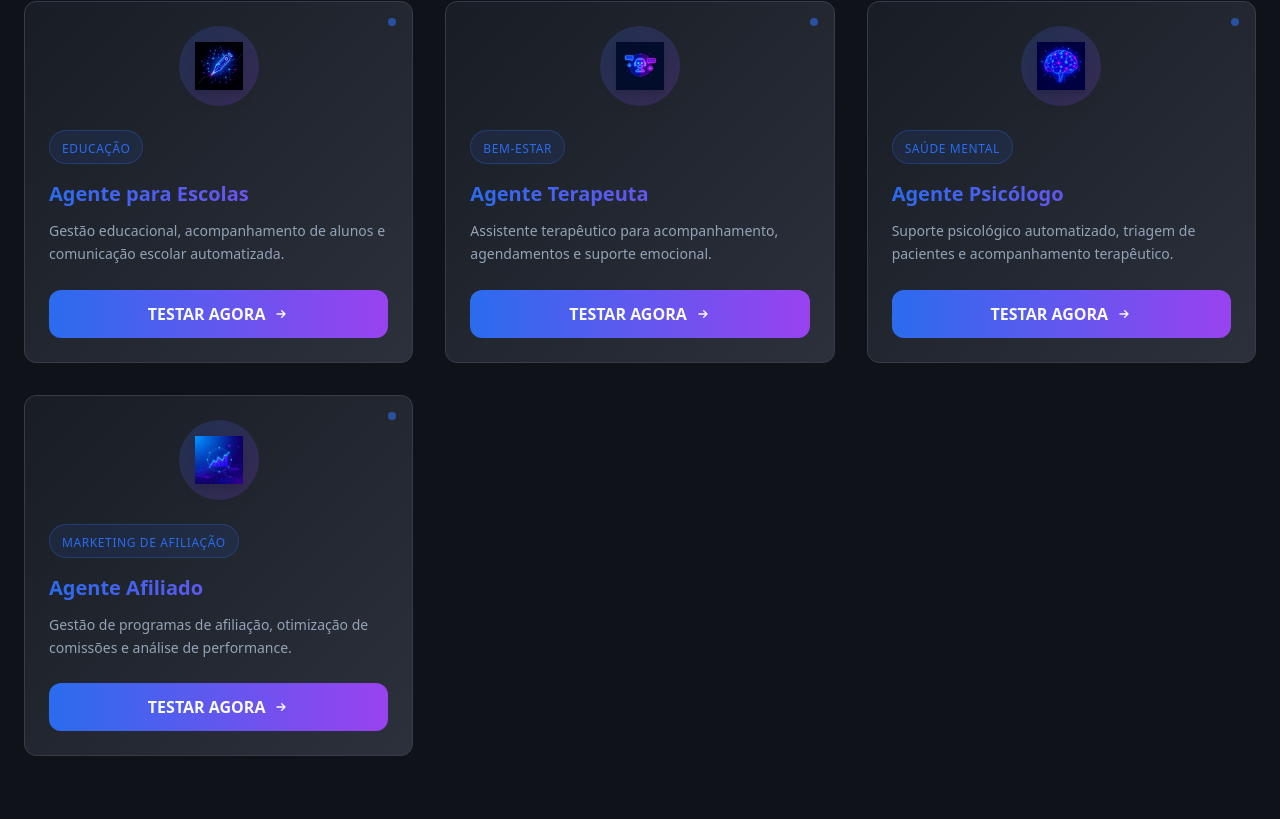
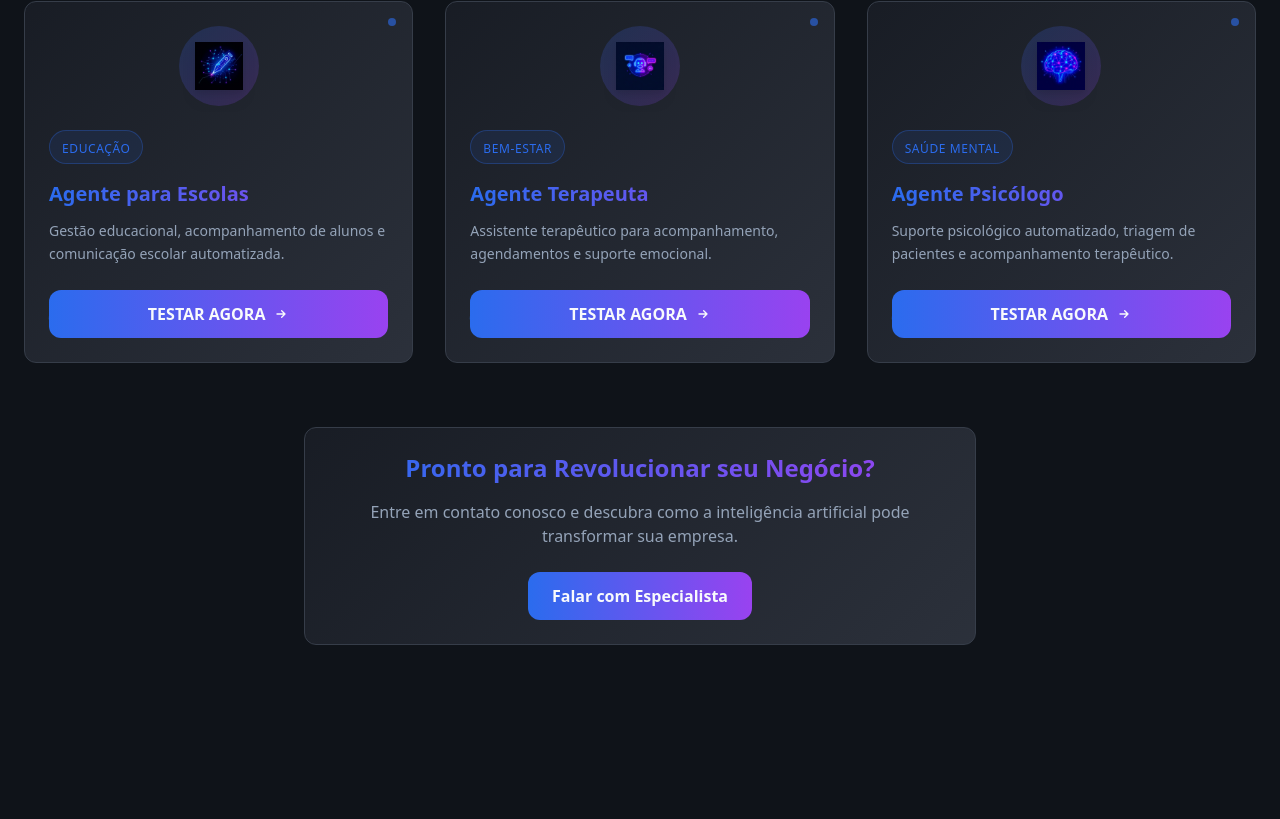
Before and after one commit to wegrowupsolutions/seuagenteai_pv_multiagentes, a React (Vite) app: page / in a window 1280 px wide. Shown: the part 1955-2774 px from the top of the page. After the commit the page ends 2664 px from the top, so only its background shows below. Built offline with nearby package versions, Linux system fonts and the light colour scheme.

Commit message:
Remove Agente Afiliado
Remove o Agente Afiliado da lista de agentes exibidos.

```diff
--- a/src/components/AgentsGrid.tsx
+++ b/src/components/AgentsGrid.tsx
@@ -89,13 +89,6 @@ const agents = [
     title: 'Agente Psicólogo',
     category: 'Saúde Mental',
     description: 'Suporte psicológico automatizado, triagem de pacientes e acompanhamento terapêutico.'
-  },
-  {
-    id: 'agente-afiliado',
-    icon: aiAnalyticsIcon,
-    title: 'Agente Afiliado',
-    category: 'Marketing de Afiliação',
-    description: 'Gestão de programas de afiliação, otimização de comissões e análise de performance.'
   }
 ];
 
```
